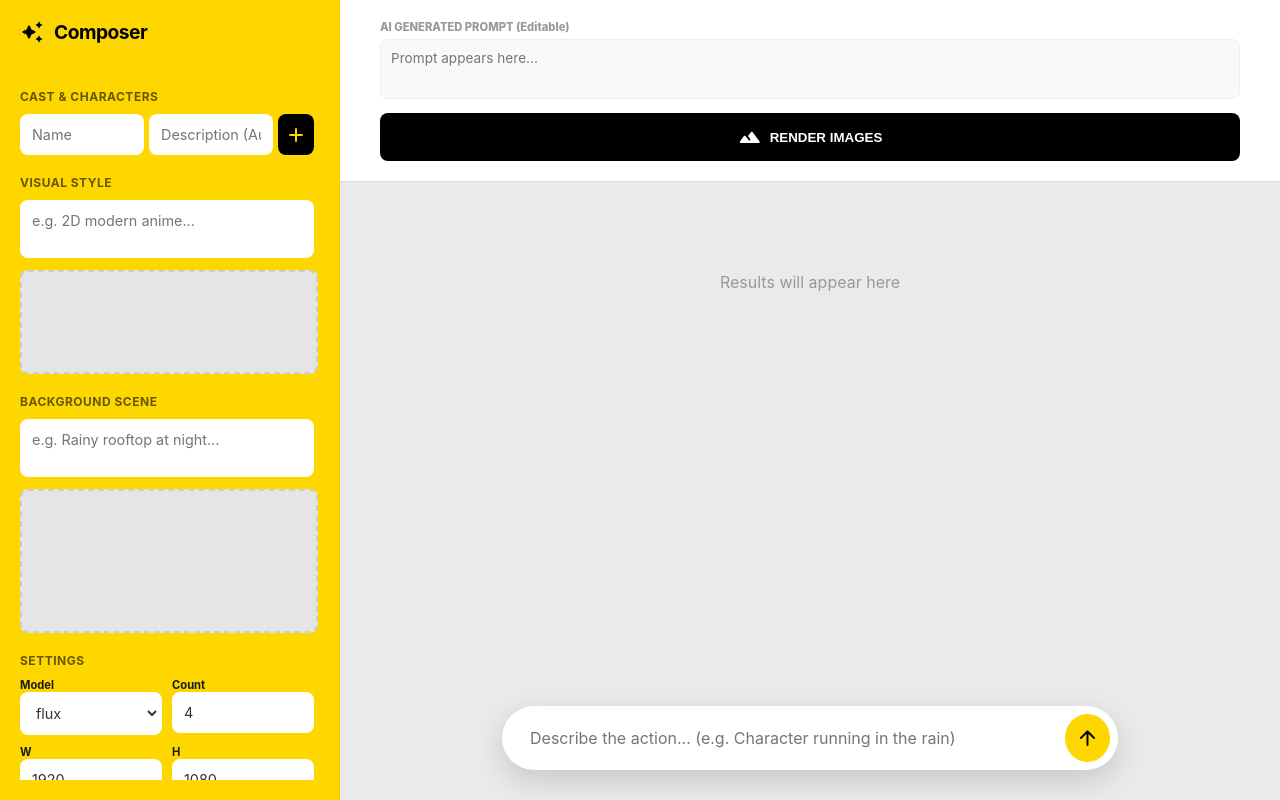
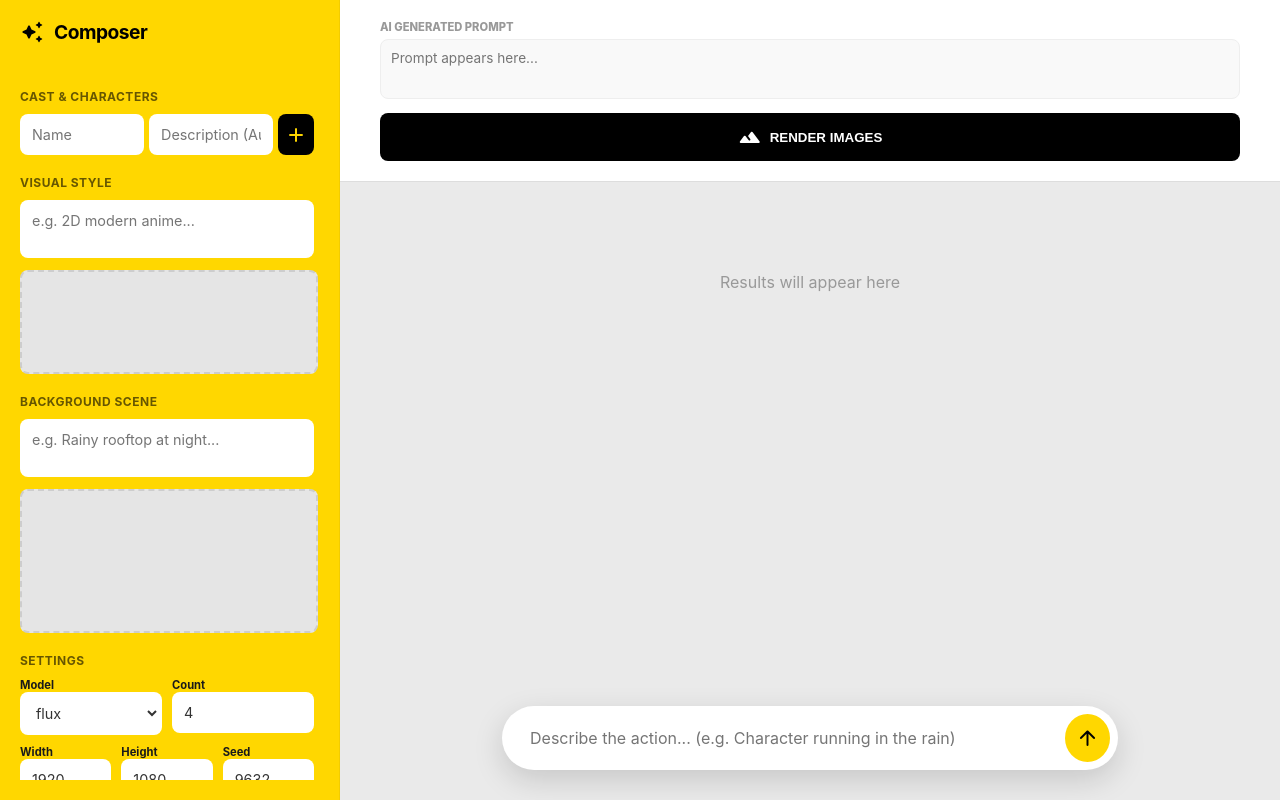
Before and after one commit to simplisticrahul/visualscenecomposer, a plain HTML site: page index.html in a window 1280 px wide. Drawn offline with Linux system fonts and the light colour scheme; no server answers.

Commit message:
Update index.html

```diff
--- a/index.html
+++ b/index.html
@@ -49,10 +49,10 @@
                     <label>Count <input type="number" id="imgCount" value="4" min="1" max="4"></label>
                 </div>
                 <div class="config-grid">
-                    <label>W <input type="number" id="imgWidth" value="1920" step="64"></label>
-                    <label>H <input type="number" id="imgHeight" value="1080" step="64"></label>
+                    <label>Width <input type="number" id="imgWidth" value="1920" step="64"></label>
+                    <label>Height <input type="number" id="imgHeight" value="1080" step="64"></label>
+                    <label>Seed <input type="number" id="imgSeed" value="9632"></label>
                 </div>
-                <label>Seed <input type="number" id="imgSeed" value="9632"></label>
             </div>
         </div>
     </aside>
@@ -62,7 +62,7 @@
         <div class="studio-header">
             <div class="prompt-studio-box">
                 <div class="label-row">
-                    <label>AI GENERATED PROMPT (Editable)</label>
+                    <label>AI GENERATED PROMPT </label>
                 </div>
                 <textarea id="promptOutput" class="prompt-box" placeholder="Prompt appears here..."></textarea>
 
```
